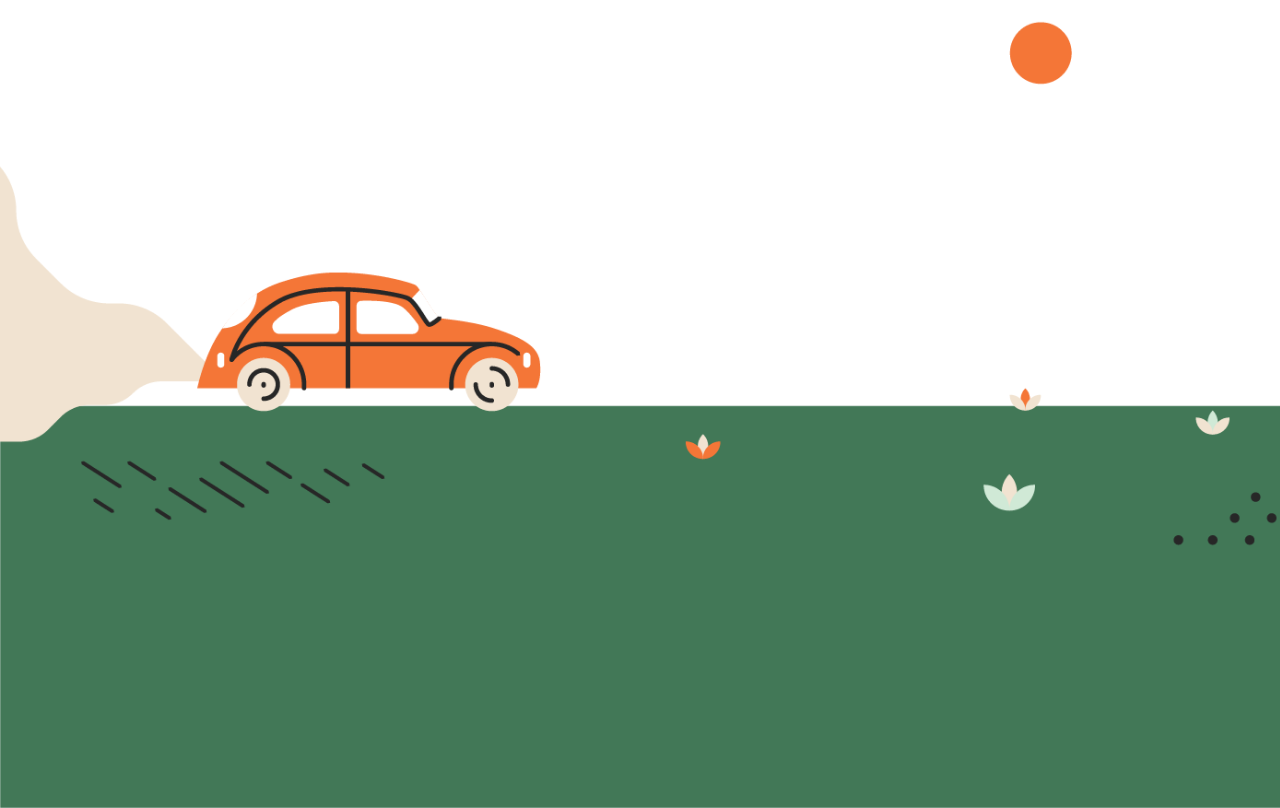
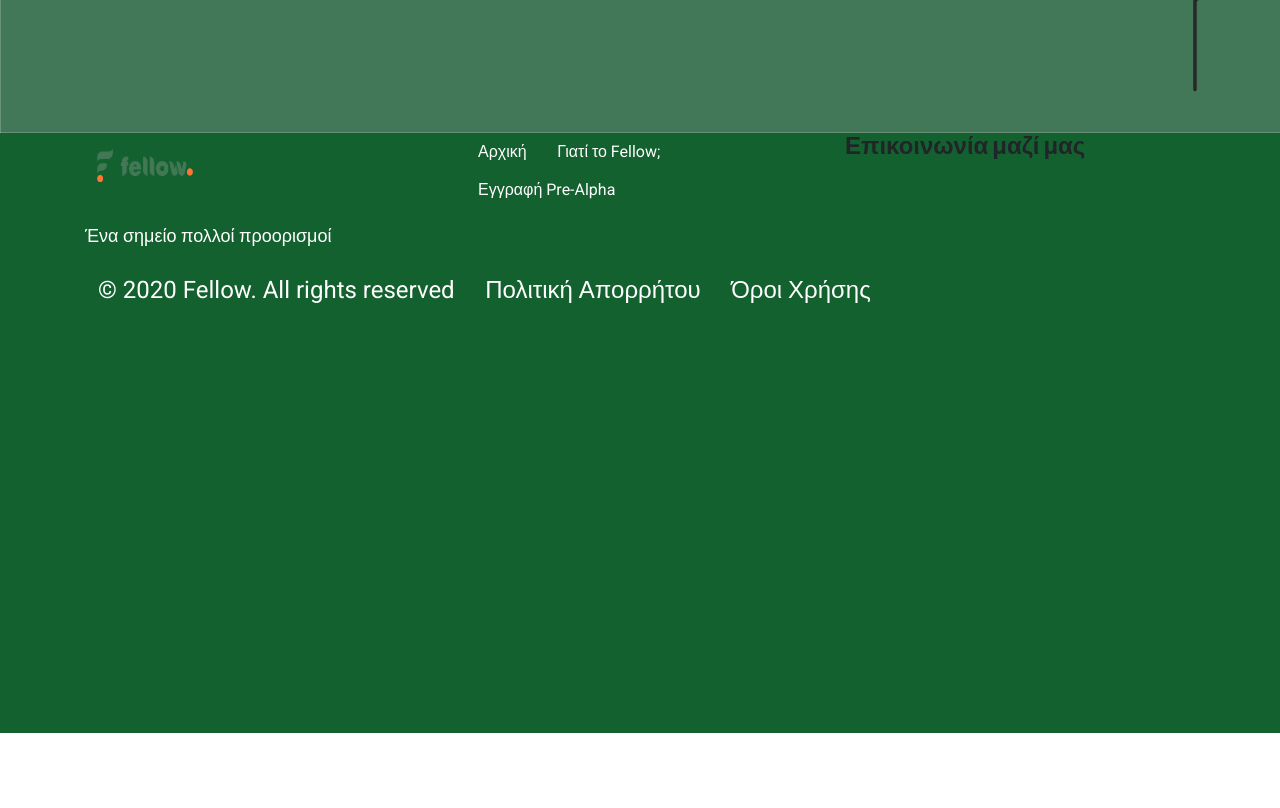
Before and after one commit to JorgePap/Fellow-Website, a plain HTML site: page index.html in a window 1280 px wide. Shown: the part 4020-4828 px from the top of the page. After the commit the page ends 4753 px from the top, so only its background shows below. Drawn offline with nearby package versions, Linux system fonts and the light colour scheme.

Commit message:
footer changings

```diff
--- a/index.html
+++ b/index.html
@@ -8,8 +8,8 @@
 
     <!-- This is the Bootstrap CSS -->
     <link rel="preconnect" href="https://fonts.gstatic.com">
-    <link href="https://fonts.googleapis.com/css2?family=Alegreya+Sans&display=swap" rel="stylesheet">
-    <link href="https://fonts.googleapis.com/css2?family=Roboto&display=swap" rel="stylesheet">
+    <link href="https://fonts.googleapis.com/css2?family=Alegreya+Sans:wght@400;800;900&display=swap" rel="stylesheet">
+    <link href="https://fonts.googleapis.com/css2?family=Roboto:wght@400;500&display=swap" rel="stylesheet">
     <link rel="stylesheet" href="https://cdn.jsdelivr.net/npm/bootstrap@4.5.3/dist/css/bootstrap.min.css"
         integrity="sha384-TX8t27EcRE3e/ihU7zmQxVncDAy5uIKz4rEkgIXeMed4M0jlfIDPvg6uqKI2xXr2" crossorigin="anonymous">
     <!-- This is the my CSS -->
@@ -143,26 +143,51 @@
     <div class="container top-buffer-page5">
 
 
-      <div class="jumbotron align-text-bottom " style="background: #F2E9D8; border-radius: 25px;">
-        <blockquote>
-          <h2>Μπες τώρα στην κοινότητα των fellowers!<br/> Έτοιμος για ταξίδι;</h2>
-        </blockquote>
-        <a class="btn btn-lg mt-4" href="#" role="button">Εγγραφή στην Pre-Alpha έκδοση</a>
-      </div>
-
+          <div class="jumbotron text-center" style="background: #F2E9D8; border-radius: 25px;">
+            <blockquote>
+              <h2>Μπες τώρα στην κοινότητα των fellowers!<br/> Έτοιμος για ταξίδι;</h2>
+            </blockquote>
+            <a class="btn btn-lg mt-4" href="#" role="button">Εγγραφή στην Pre-Alpha έκδοση</a>
+          </div>
 
 
     </div>
   </div>
 
-  <div class="container-fluid footer-page-section">
+  <div class="container-fluid footer-image-page-section img-fluid">
+
+  </div>
+
+
+  <div class="container-fluid footire-page-section">
     <div class="container">
 
+      <div class="row">
+        <div class="col">
+          <img src="images/Logo.png" width="120" height="65" alt="Fellow Logo">
+          <p class="mt-4" style="color: #FFFFFF;">Ένα σημείο πολλοί προορισμοί</p>
+        </div>
+        <div class="col">
+          <a class="btn" href="index.html">Αρχική</a>
+          <a class="btn" href="#">Γιατί το Fellow;</a>
+          <a class="btn" href="#">Εγγραφή Pre-Alpha</a>
+        </div>
+        <div class="col">
+          <h5> Επικοινωνία μαζί μας</h5>
+        </div>
+      </div>
 
+      <div class="row">
 
+      </div>
 
-
-
+      <div class="row">
+        <div class="col">
+          <a class="btn" style="font-weight: 400; font-size: 24px;" href="#">© 2020 Fellow. All rights reserved</a>
+          <a class="btn" style="font-weight: 400; font-size: 24px;" href="#">Πολιτική Απορρήτου</a>
+          <a class="btn" style="font-weight: 400; font-size: 24px;" href="#">Όροι Χρήσης</a>
+        </div>
+      </div>
 
     </div>
   </div>
--- a/style.css
+++ b/style.css
@@ -23,7 +23,6 @@ p{
     font-weight: 400;
     font-size: 18px;
     color: black;
-
 }
 
 h1{
@@ -93,14 +92,27 @@ h6{
     padding: 15px 20px;
 }
 
-.footer-page-section{
+.footer-image-page-section{
     background-image: url(images/background-footer.png.png);
-    min-height: 1200px;
-    /* background-color: #146130;     */
-    /* background-repeat: no-repeat; */
+    min-height: 900px;
+    max-height: 900px;
     background-size: cover;
+    margin-top: -375px;
 }
 
-/* .bg-img-footer{
-    background-size: cover;
-} */
+.footire-page-section{
+    background-color: #146130;
+    min-height: 600px;
+
+}
+
+.footire-page-section a{
+    color: white;
+    font-family: 'Roboto', sans-serif;
+}
+
+h5{
+    font-family: 'Alegreya Sans', sans-serif;
+    font-weight: 800;
+    font-size: 24px;
+}
```
